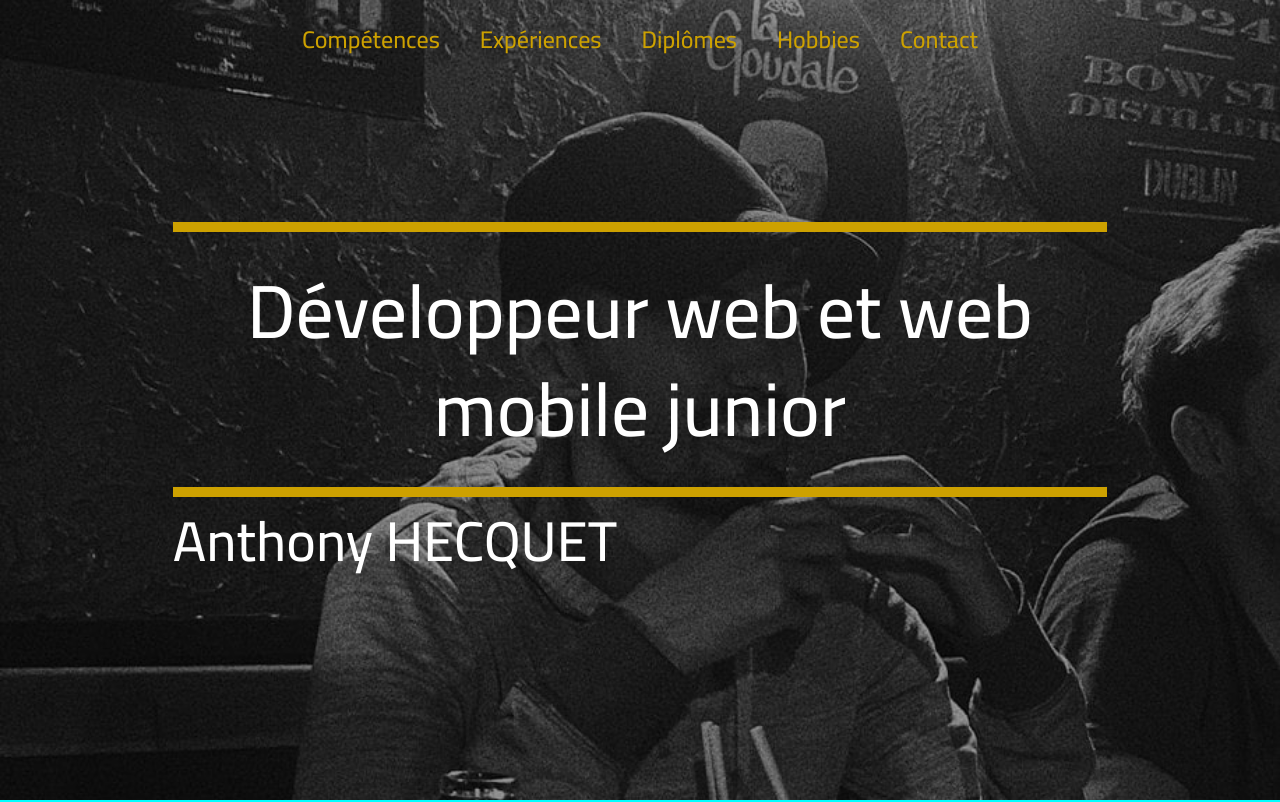
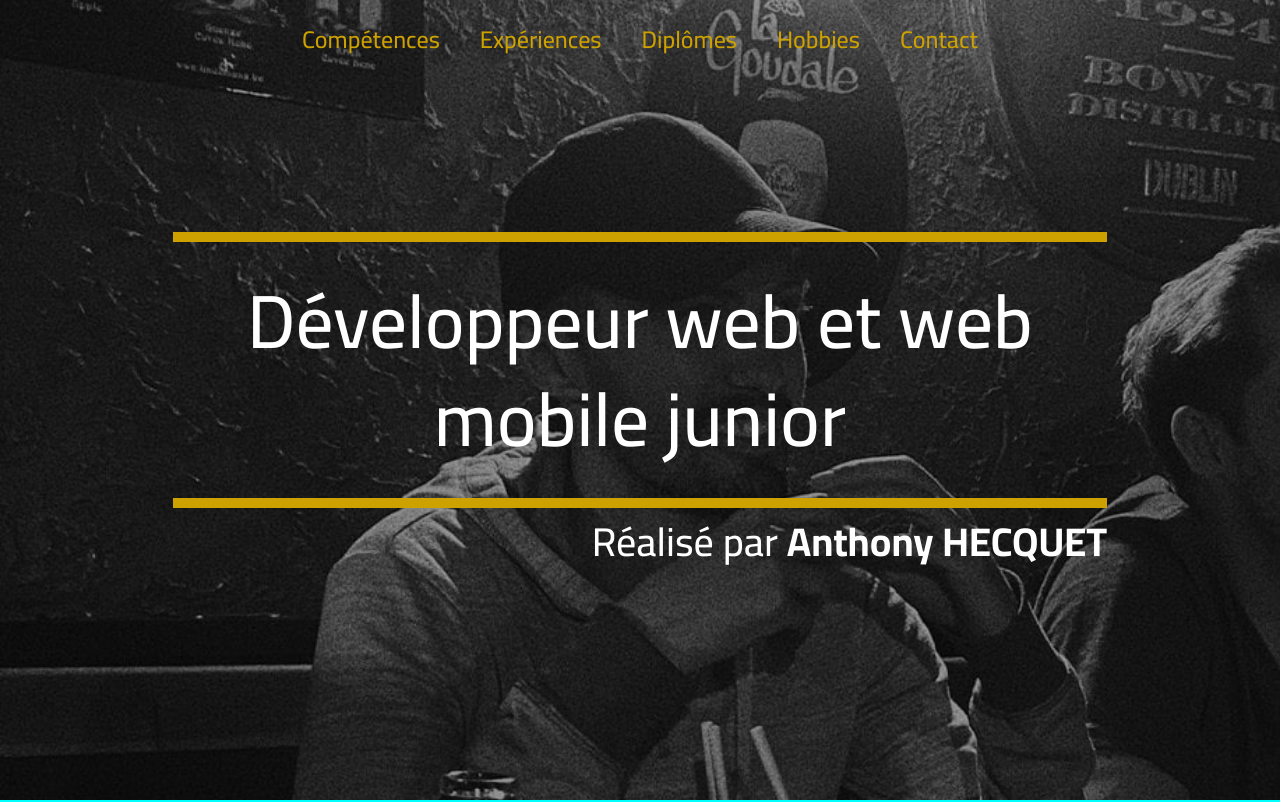
Before and after one commit to Anth0-12/Mon-CV, a plain HTML site: page cv.html in a window 1280 px wide. Shown: the top 802 px of the page. Drawn offline with Linux system fonts and the light colour scheme.

Commit message:
presentation

```diff
--- a/cv.html
+++ b/cv.html
@@ -49,7 +49,7 @@
         <h1 class="poste">
             Développeur web et web mobile junior
         </h1>
-        <p>Anthony HECQUET</p>
+        <p>Réalisé par<span>&nbsp;Anthony HECQUET</span> </p>
 
     </div>
 
--- a/cv.scss
+++ b/cv.scss
@@ -126,11 +126,19 @@ body {
             }
 
             p {
+                display: flex;
+                justify-content: end;
+
                 width: 73%;
 
-                font-size: 350%;
+                font-size: 250%;
                 font-weight: 500;
                 color: rgb(255, 255, 255);
+
+                span {
+                    font-weight: 700;
+                    color: rgb(255, 255, 255);
+                }
             }
         }
 
```
Also changed, not shown: cv.css.
